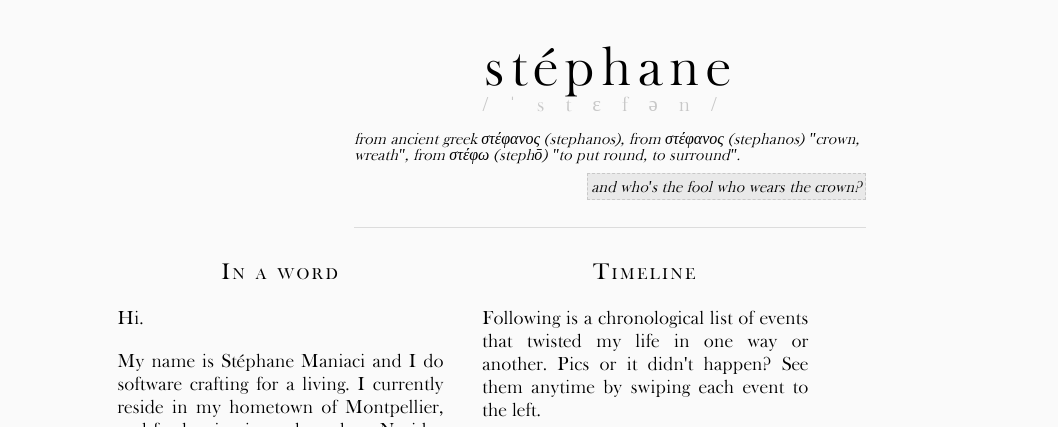
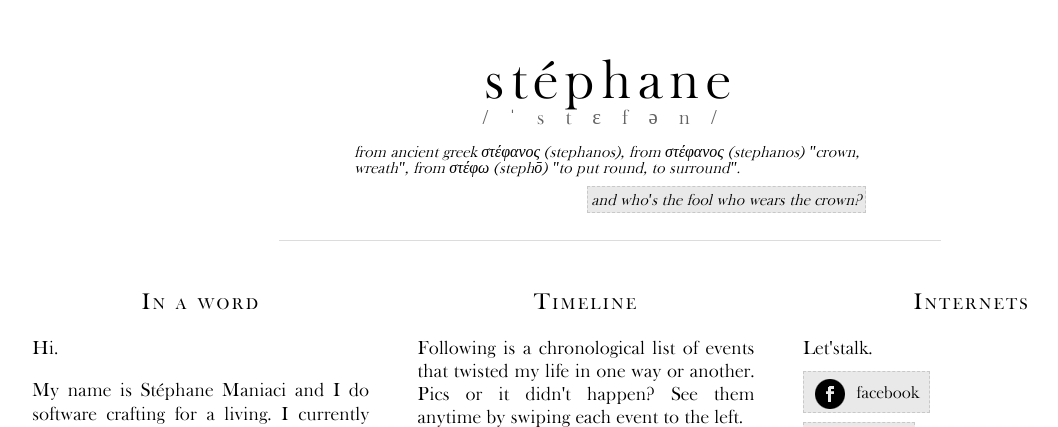
Before and after one commit to freesteph/selfweb, a plain HTML site: page index.html in a window 1280 px wide. Shown: the top 427 px of the page, without its empty margins (30-1088 px from the left). Drawn offline with Linux system fonts and the light colour scheme.

Commit message:
I have no idea what I'm doing, but it looks better

```diff
--- a/css/style.less
+++ b/css/style.less
@@ -17,7 +17,7 @@ body {
     padding-top:3%;
     font-size:100%;
     font-family:"OpenBaskerville0.0.53";
-    background:rgb(250, 250, 250);
+    background:white;
 }
 
 #main {
@@ -47,9 +47,10 @@ span.strike {
 }
 
 header {
-    max-width:90%;
+    max-width:32em;
     margin:0 auto;
     text-transform:lowercase;
+    padding:0 6%;
     border-bottom:1px solid rgb(220, 220, 220);
     padding-bottom:1em;
 
@@ -61,10 +62,11 @@ header {
     }
 
     h2 {
-	color:rgb(200, 200, 200);
+	color:rgb(100, 100, 100);
 	font-weight:100;
 	font-size:130%;
 	letter-spacing:1em;
+	text-shadow:0px -1px 0px white;
     }
 
     p {
@@ -176,11 +178,17 @@ footer p {
 }
 
 @media screen and (min-width: 768px) {
-    #main {
-	max-width:80%;
+    body {
+	margin:1%;
     }
 
-    header {
-	max-width:32em;
+    #main {
+	padding:2%;
+    }
+
+    section {
+	width:28%;
+	min-width:13em;
+	padding:2%;
     }
 }
```
